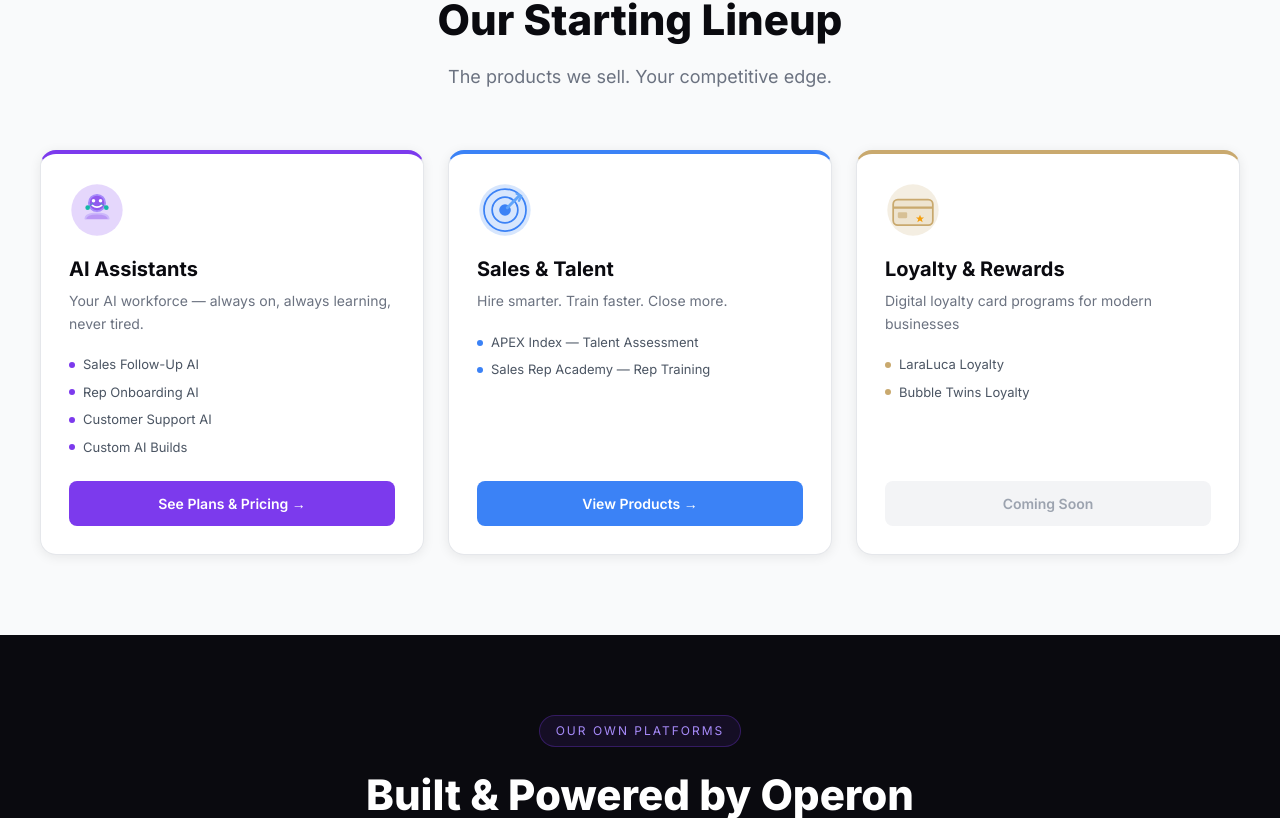
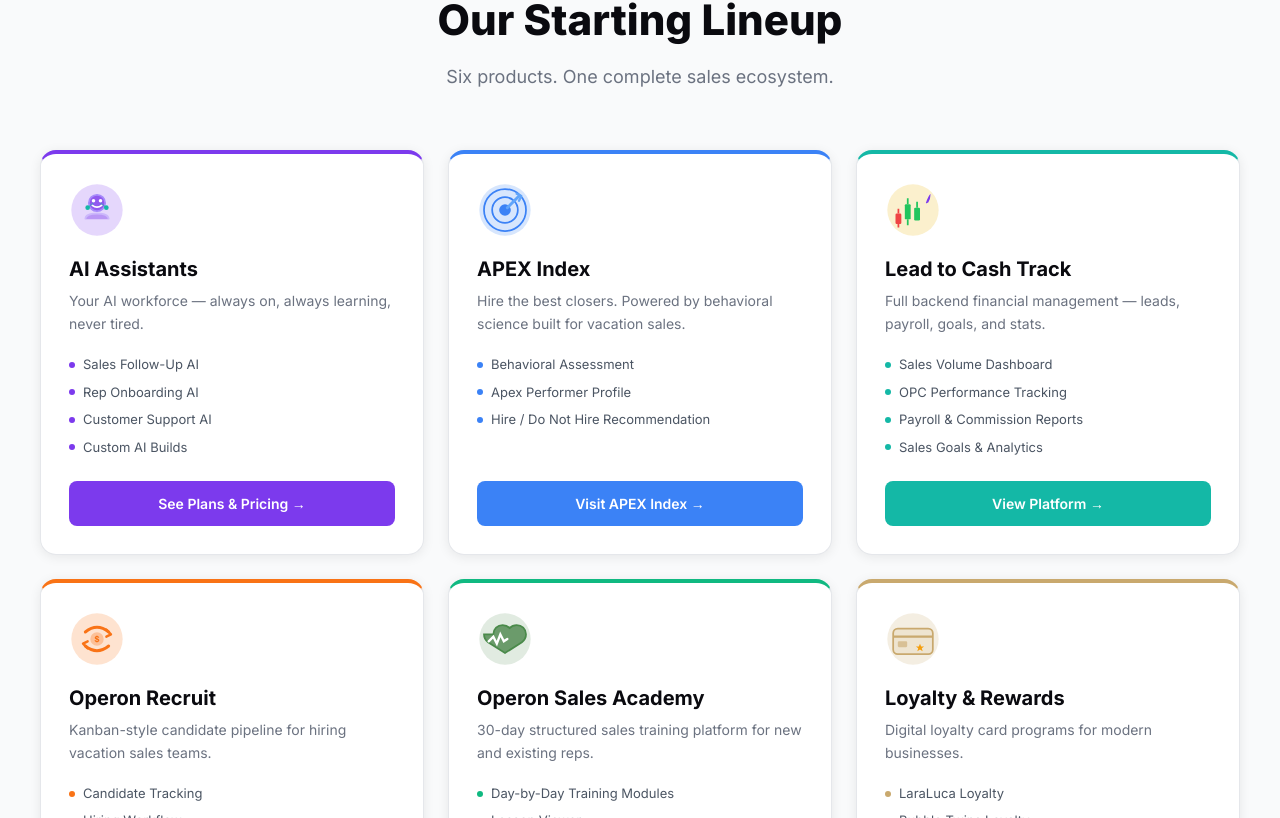
Before and after one commit to Antarestravelclub/Operon, a React (Vite) app: page / in a window 1280 px wide. Shown: the part 1182-2000 px from the top of the page. Built offline with nearby package versions, Linux system fonts and the light colour scheme.

Commit message:
Update Starting Lineup: 6 products — AI, APEX, Lead to Cash, Recruit, Academy, Loyalty

```diff
--- a/src/pages/Landing.tsx
+++ b/src/pages/Landing.tsx
@@ -195,19 +195,49 @@
     },
     {
       icon: <SalesIcon />,
-      title: 'Sales & Talent',
+      title: 'APEX Index',
       color: '#3b82f6',
-      tagline: 'Hire smarter. Train faster. Close more.',
-      products: ['APEX Index — Talent Assessment', 'Sales Rep Academy — Rep Training'],
-      cta: 'View Products',
+      tagline: 'Hire the best closers. Powered by behavioral science built for vacation sales.',
+      products: ['Behavioral Assessment', 'Apex Performer Profile', 'Hire / Do Not Hire Recommendation'],
+      cta: 'Visit APEX Index',
       ctaLink: 'https://apex-index.com',
+      external: true,
+    },
+    {
+      icon: <TradingIcon />,
+      title: 'Lead to Cash Track',
+      color: '#14b8a6',
+      tagline: 'Full backend financial management — leads, payroll, goals, and stats.',
+      products: ['Sales Volume Dashboard', 'OPC Performance Tracking', 'Payroll & Commission Reports', 'Sales Goals & Analytics'],
+      cta: 'View Platform',
+      ctaLink: 'https://lead-to-cash-track.vercel.app',
+      external: true,
+    },
+    {
+      icon: <MarketplaceIcon />,
+      title: 'Operon Recruit',
+      color: '#f97316',
+      tagline: 'Kanban-style candidate pipeline for hiring vacation sales teams.',
+      products: ['Candidate Tracking', 'Hiring Workflow', 'Interview Calendar', 'Analytics Dashboard'],
+      cta: 'Coming Soon',
+      ctaLink: null,
+      external: false,
+    },
+    {
+      icon: <HealthIcon />,
+      title: 'Operon Sales Academy',
+      color: '#10b981',
+      tagline: '30-day structured sales training platform for new and existing reps.',
+      products: ['Day-by-Day Training Modules', 'Lesson Viewer', 'Progress Tracking', 'Training Editor'],
+      cta: 'Coming Soon',
+      ctaLink: null,
       external: false,
     },
     {
       icon: <LoyaltyIcon />,
       title: 'Loyalty & Rewards',
       color: '#c9a96e',
-      tagline: 'Digital loyalty card programs for modern businesses',
+      tagline: 'Digital loyalty card programs for modern businesses.',
       products: ['LaraLuca Loyalty', 'Bubble Twins Loyalty'],
       cta: 'Coming Soon',
       ctaLink: null,
@@ -330,7 +360,7 @@
             </div>
             <h2 style={{ fontSize: 42, fontWeight: 800, color: '#0a0a0f', marginBottom: 12 }}>Our Starting Lineup</h2>
             <p style={{ fontSize: 18, color: '#6b7280', maxWidth: 520, margin: '0 auto' }}>
-              The products we sell. Your competitive edge.
+              Six products. One complete sales ecosystem.
             </p>
           </div>
           <div style={{ display: 'grid', gridTemplateColumns: 'repeat(auto-fit, minmax(340px, 1fr))', gap: 24 }}>
```
